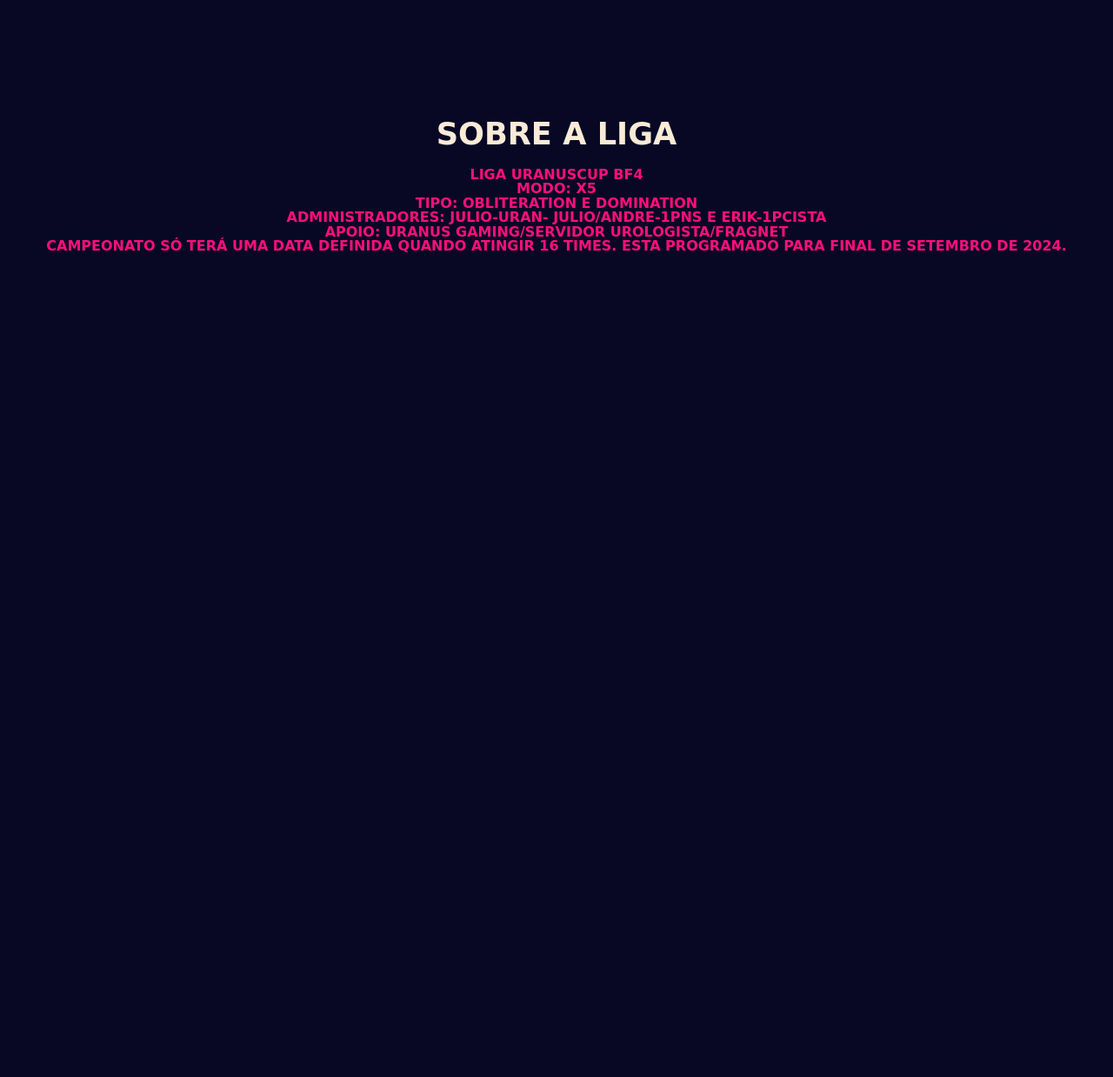
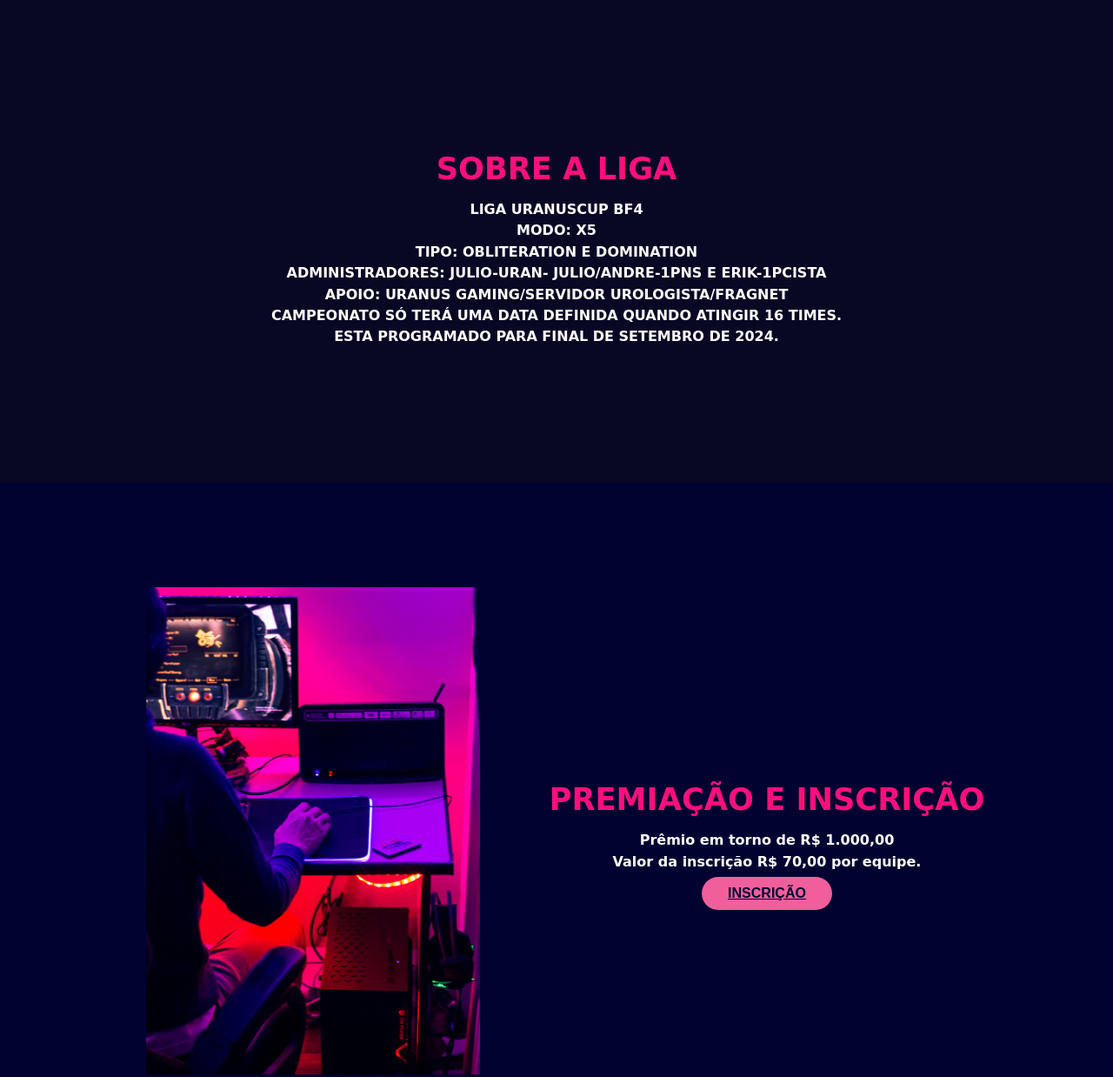
Before and after one commit to PedroSetti/uranuscup, a plain HTML site: page index.html in a window 1280 px wide. Shown: the part 965-2203 px from the top of the page at 87% size. Before the commit the page ends 1265 px from the top, so only its background shows below. Drawn offline with nearby package versions, Linux system fonts and the light colour scheme; a script that the page names is missing.

Commit message:
bloco premiacao e inscricao, and components.

```diff
--- a/css/styles.css
+++ b/css/styles.css
@@ -9,6 +9,7 @@ body {
   color: #ff0f7b;
   font-family: monospace;
   text-align: center;
+  margin: 0;
 }
 
 .banner{
@@ -22,12 +23,16 @@ body {
 
 
 .container {
-  margin-top: 100px;
+  margin-top: 0px;
   justify-content: center;
-  padding: 10px;
+  padding:150px;
+  display: flex;
+  flex-direction: column;
+  align-items: center;
+
 }
 
-h1 {
+h1{
   font-size: 2.2rem;
   text-transform: uppercase;
   font-weight: bold;
@@ -38,9 +43,56 @@ h1 {
 
 p {
   font-size: 1rem;
-  margin: 2px;
   font-weight: 700;
   font-family: 'Press Start 2P', cursive;
   padding: -3px;
   margin: -2px;
 }
+
+.premium {
+  display: flex;
+  justify-content: center;
+  align-items: center;
+  height: 100vh;
+  background-color: #020231;
+}
+
+.player {
+  width: 30%;
+  height: 70%;
+  margin: 20px;
+}
+
+.text {
+  text-align: center;
+  margin-left: 60px;
+  margin-top: 20px;
+}
+
+.text, h1{
+  color: #ff0f7b;
+}
+
+.text,p{
+  margin-bottom: 8px;
+  color: #fff;
+}
+
+
+.btn-inscricao {
+  background-color: #f05f9b;
+  color: #fff;
+  padding: 10px 30px;
+  border: none;
+  border-radius: 40px;
+  cursor: pointer;
+  transition: background-color 0.3s ease;
+  text-decoration: underline;
+  font: 1em sans-serif;
+  font-weight: bold;
+  color: #020231;
+}
+
+.btn-inscricao:hover {
+  background-color: #c0487a;
+}
--- a/index.html
+++ b/index.html
@@ -23,9 +23,18 @@
     <p>TIPO: OBLITERATION E DOMINATION</p>
     <p>ADMINISTRADORES: JULIO-URAN- JULIO/ANDRE-1PNS E ERIK-1PCISTA</p>
     <p>APOIO: URANUS GAMING/SERVIDOR UROLOGISTA/FRAGNET</p>
-    <p>CAMPEONATO SÓ TERÁ UMA DATA DEFINIDA QUANDO ATINGIR 16 TIMES. ESTA PROGRAMADO PARA FINAL DE SETEMBRO DE 2024.</p>
-    <div class="seta"></div>
-</div>
+    <p>CAMPEONATO SÓ TERÁ UMA DATA DEFINIDA QUANDO ATINGIR 16 TIMES.</p>
+    <p>ESTA PROGRAMADO PARA FINAL DE SETEMBRO DE 2024.</p>
+  </div>
+  <div class="premium">
+    <img src="./img/jogador1.jpg" alt="Jogador de BF4" class="player">
+    <div class="text">
+      <h1>Premiação e inscrição</h1>
+      <p>Prêmio em torno de R$ 1.000,00</p>
+      <p>Valor da inscrição R$ 70,00 por equipe.</p>
+      <a href="https://docs.google.com/forms/d/1MP2-Z_Jn9W7TCB0XFEUhlEzv_Tlen4oxtc8culbg4Zs/prefill"><button class="btn-inscricao">INSCRIÇÃO</button></a>
+    </div>
+  </div>
 
   <!-- Scripts do projeto -->
   <script src="js/scripts.js"></script>
```
Also changed, not shown: img/jogador1.jpg (added).
